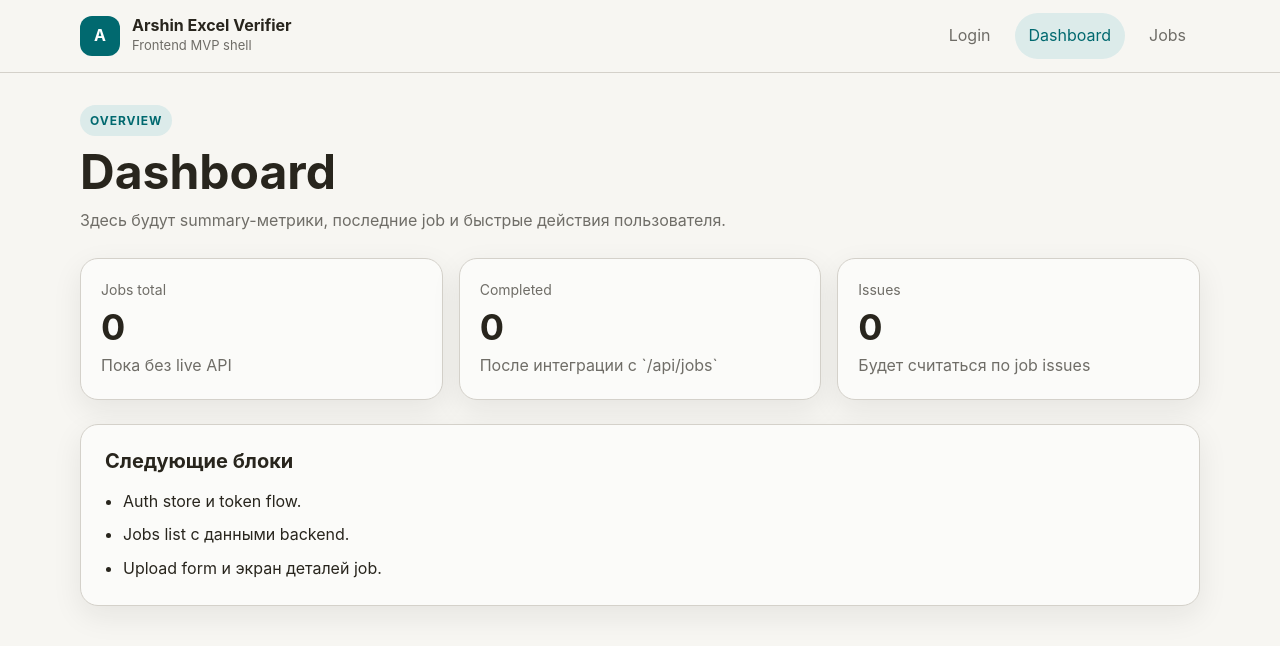
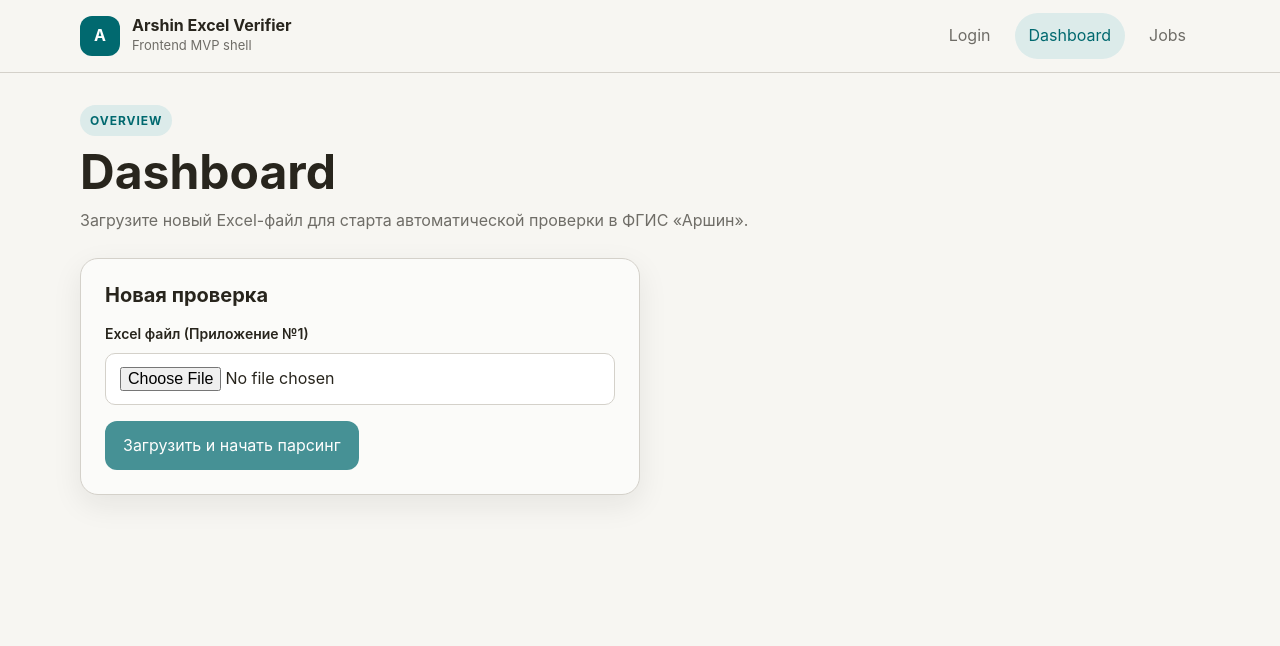
Before and after one commit to howker/arshinrepo, a React (Vite) app in the folder frontend/: page /dashboard in a window 1280 px wide. Shown: the top 646 px of the page. Built offline with nearby package versions, Linux system fonts and the light colour scheme.

Commit message:
feat(frontend): implement file upload on dashboard

```diff
--- a/frontend/src/pages/DashboardPage.tsx
+++ b/frontend/src/pages/DashboardPage.tsx
@@ -1,42 +1,71 @@
+import { useState } from 'react';
+import { useNavigate } from 'react-router-dom';
+import { jobsApi } from '../shared/api/jobs';
+
 export function DashboardPage() {
+  const [file, setFile] = useState<File | null>(null);
+  const [isUploading, setIsUploading] = useState(false);
+  const [error, setError] = useState('');
+  const navigate = useNavigate();
+
+  const handleFileChange = (e: React.ChangeEvent<HTMLInputElement>) => {
+    if (e.target.files && e.target.files.length > 0) {
+      setFile(e.target.files[0]);
+      setError('');
+    }
+  };
+
+  const handleUpload = async (e: React.FormEvent) => {
+    e.preventDefault();
+    if (!file) {
+      setError('Пожалуйста, выберите файл');
+      return;
+    }
+
+    setIsUploading(true);
+    setError('');
+
+    try {
+      const newJob = await jobsApi.uploadJob(file, 'pril_1_main');
+      // После успешной загрузки сразу переводим пользователя на страницу деталей задачи
+      navigate(`/jobs/${newJob.id}`);
+    } catch (err: any) {
+      setError(err.response?.data?.detail || 'Ошибка при загрузке файла. Проверьте соединение.');
+    } finally {
+      setIsUploading(false);
+    }
+  };
+
   return (
     <section className="page">
       <div className="page-header">
         <span className="eyebrow">Overview</span>
         <h1 className="page-title">Dashboard</h1>
         <p className="muted">
-          Здесь будут summary-метрики, последние job и быстрые действия пользователя.
+          Загрузите новый Excel-файл для старта автоматической проверки в ФГИС «Аршин».
         </p>
       </div>
 
-      <div className="stat-grid">
-        <article className="stat-card">
-          <span className="stat-label">Jobs total</span>
-          <strong className="stat-value">0</strong>
-          <span className="muted">Пока без live API</span>
-        </article>
+      <div className="card form-card">
+        <h2 className="section-title">Новая проверка</h2>
+        <form className="form-grid" onSubmit={handleUpload}>
+          {error && <div style={{ color: '#ef4444', fontSize: '14px' }}>{error}</div>}
 
-        <article className="stat-card">
-          <span className="stat-label">Completed</span>
-          <strong className="stat-value">0</strong>
-          <span className="muted">После интеграции с `/api/jobs`</span>
-        </article>
+          <label className="field">
+            <span className="field-label">Excel файл (Приложение №1)</span>
+            <input
+              type="file"
+              accept=".xlsx, .xls"
+              onChange={handleFileChange}
+              disabled={isUploading}
+            />
+          </label>
 
-        <article className="stat-card">
-          <span className="stat-label">Issues</span>
-          <strong className="stat-value">0</strong>
-          <span className="muted">Будет считаться по job issues</span>
-        </article>
+          <button className="primary-button" type="submit" disabled={!file || isUploading}>
+            {isUploading ? 'Отправка...' : 'Загрузить и начать парсинг'}
+          </button>
+        </form>
       </div>
-
-      <article className="card">
-        <h2 className="section-title">Следующие блоки</h2>
-        <ul className="list">
-          <li>Auth store и token flow.</li>
-          <li>Jobs list с данными backend.</li>
-          <li>Upload form и экран деталей job.</li>
-        </ul>
-      </article>
     </section>
   );
 }
--- a/frontend/src/shared/api/jobs.ts
+++ b/frontend/src/shared/api/jobs.ts
@@ -18,5 +18,17 @@ export const jobsApi = {
   getJobDetails: async (id: string): Promise<Job> => {
     const response = await apiClient.get(`/jobs/${id}`);
     return response.data;
+  },
+  uploadJob: async (file: File, templateCode: string = 'pril_1_main'): Promise<Job> => {
+    const formData = new FormData();
+    formData.append('file', file);
+    formData.append('template_code', templateCode);
+
+    const response = await apiClient.post('/jobs/upload', formData, {
+      headers: {
+        'Content-Type': 'multipart/form-data',
+      },
+    });
+    return response.data;
   }
 };
```
